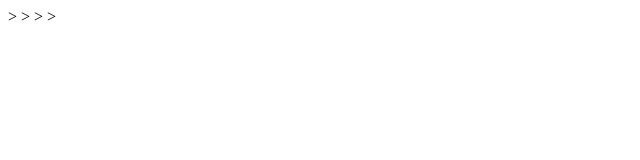
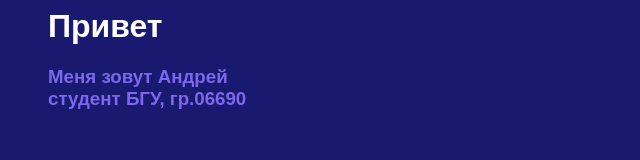
Before and after one commit to pato-cadaver/test-bsu-repo-andreyt, a plain HTML site: page portfolio.html in a window 1280 px wide. Shown: the whole page, without its empty margins (0-640 px from the left). Drawn offline with Linux system fonts and the light colour scheme.

Commit message:
внесены изменения 18,11,21

```diff
--- a/portfolio.html
+++ b/portfolio.html
@@ -1,8 +1,16 @@
 <html>
 <head>
-<title>Портфолио</title>>
-</head>>
-<body>
-
-</body>>
-</html>>
+<title>Портфолио</title>
+</head>
+<body bgcolor=MidnightBlue>
+    <main>
+        <font color=MediumSlateBlue	 face=arial>
+        <Blockquote><h1><font color=white>Привет</font></h1>
+        <h3>Меня зовут Андрей
+        <br>студент БГУ, гр.06690
+        </h3>
+        </Blockquote>
+        </font>
+    </main>
+</body>
+</html>
```
